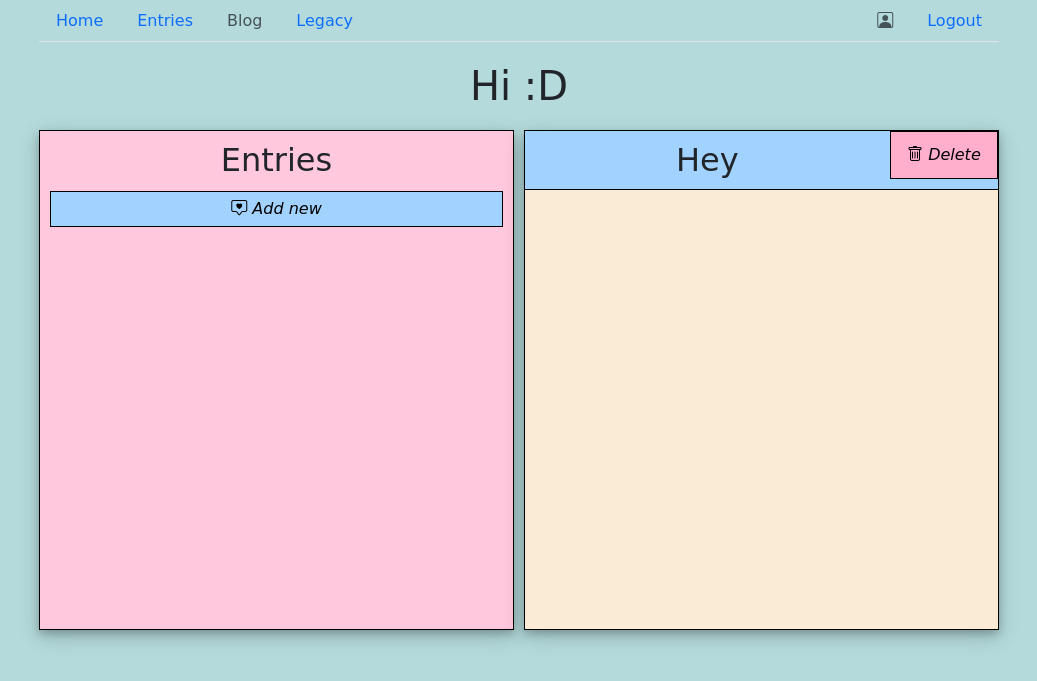
After one commit to Jhxnnat/jone-s-diary, a Flask app: page /legacy in a window 1280 px wide. The commit adds this page. Shown: the top 681 px of the page, without its empty margins (121-1158 px from the left). Run offline with Flask 3, Linux system fonts and the light colour scheme.

Commit message:
crud functionality
bug: entries are not ordered (because the use of 'push')

missing: reset password - remenber me

```diff
--- a/app.py
+++ b/app.py
@@ -1,9 +1,11 @@
 from flask import Flask, redirect, url_for, render_template, request, session, flash
+from functools import wraps
 import os
 from dotenv import load_dotenv
 import pyrebase
 from wtforms import StringField, SubmitField
 from wtforms.validators import DataRequired
+from datetime import datetime
 
 load_dotenv()
 
@@ -17,21 +19,29 @@ firebaseConfig = {
     'messagingSenderId': "829937216313",
     'appId': "1:829937216313:web:a82c58e5422933069e56e8",
     'measurementId': "G-KB0RQRVF0C",
-    'databaseURL': ''
+    'databaseURL': 'https://jone-s-diary-default-rtdb.firebaseio.com/'
 }
 
 firebase = pyrebase.initialize_app(firebaseConfig)
 auth = firebase.auth()
+db = firebase.database()
 
 app.secret_key = os.getenv('APP_SECRET')
 
+# Decorator to check if user is authenticated
+def auth_required(func):
+    @wraps(func)
+    def wrapper(*args, **kwargs):
+        if 'user' in session:
+            return func(*args, **kwargs)
+        else:
+            return redirect('/login')
+    return wrapper
+
+### Public Routes ###
 @app.route('/')
 def index():
     return redirect('/signup')
-
-@app.route('/home')
-def home():
-    return render_template('index.html')
 
 @app.route('/signup', methods=['GET', 'POST'])
 def signup():
@@ -44,8 +54,25 @@ def signup():
         print(username, email, password)
         try:
             user = auth.create_user_with_email_and_password(email, password)
+
+            #set the initial (dafault) data to the new user
             auth.update_profile(user['idToken'], display_name=username)
-            session['user'] = username #TODO: do not use session to store user data, instead use flask_login
+            date = datetime.today().strftime('%Y-%m-%d')
+            data = {
+                "entries":{
+                    'firstKey': {
+                        'content': 'First entry',
+                        'date': date,
+                        'datelast': 'Last modified: no modified date yet',
+                        'index': '0',
+                        'name': 'First'
+                        }
+                }}
+
+            db.child("users").child(email.replace(".", "")).set(data)
+
+            session['user'] = username
+            session['email'] = email
             print("before account info")
             print(auth.get_account_info(user['idToken']))
             return redirect('/home')
@@ -62,23 +89,115 @@ def login():
         try:
             user = auth.sign_in_with_email_and_password(email, password)
             session['user'] = auth.get_account_info(user['idToken'])['users'][0]['displayName']
+            session['email'] = email
             return redirect('/home')
         except:
             flash("Failed to login, please check your credentials")
     return render_template('./login/login.html')
 
+@app.route('/legacy', methods=['GET', 'POST'])
+def legacy():
+    return render_template('legacy.html')
+
+### Protected Routes ###
 @app.route('/logout')
+@auth_required
 def logout():
-    try :
-        session.pop('user')
-    except:
-        pass
+    session.pop('user')
+    if 'email' in session:
+        session.pop('email')
     return redirect('/login')
 
-@app.route('/write/<name>')
-def write(name):
-    return render_template('editor.html', user_name=name)
+@app.route('/home')
+@auth_required
+def home():
+    return render_template('home.html')
 
+@app.route('/entries')
+@auth_required
+def entries():
+    name = session['user']
+    email = session['email']
+    dbentries = db.child("users").child(email.replace(".", "")).child("entries").get().val()
+    #print("Entries: ", dbentries)
+    return render_template('entries.html', user_name=name, entries=dbentries)
+
+@app.route('/editentry/<index>')
+@auth_required
+def editentry(index):
+    email = session['email'].replace(".", "")
+    entry_tittle = db.child("users").child(email).child("entries").child(index).child("name").get().val()
+    entry_text = db.child("users").child(email).child("entries").child(index).child("content").get().val()
+    return render_template('editor.html', index=index, entry_tittle=entry_tittle, entry_text=entry_text)
+
+@app.route('/saveentry', methods=['GET','POST'])
+@auth_required
+def saveentry():
+    if request.method == 'POST':
+        index = request.form['entry-index']
+        print("Entry to save: ", index)
+        tittle = request.form['entry-tittle']
+        text = request.form['entry-text']
+        email = session['email'].replace(".", "")
+        date = datetime.today().strftime('%Y-%m-%d')
+        data = {
+            'content': text,
+            'date': date,
+            'datelast': 'Last modified: ' + date,
+            'index': "deprecated",
+            'name': tittle
+        }
+        db.child("users").child(email).child("entries").child(index).update(data)
+    return redirect('/editentry/' + index)
+
+@app.route('/newentry')
+@auth_required
+def newentry():
+    email = session['email']
+    dbentries = db.child("users").child(email.replace(".", "")).child("entries").get().val()
+    dbentries_len = len(dbentries)
+    date = datetime.today().strftime('%Y-%m-%d')
+    data = {
+        'content': 'New entry',
+        'date': date,
+        'datelast': 'Last modified: no modified date yet',
+        'index': str(dbentries_len),
+        'name': 'New'}
+    db.child("users").child(email.replace(".", "")).child("entries").push(data)
+    print("New entry added")
+    return redirect('/entries')
+
+@app.route('/deleteentryconfirm', methods=['GET','POST'])
+@auth_required
+def deleteentryconfirm():
+    if request.method == 'POST':
+        entry_key = request.form['entry-key']
+        name = request.form['entry-name']
+        print("Entry to delete: ", entry_key)
+    return render_template('deleteentry.html', key=entry_key, name=name)
+
+@app.route('/deleteentry', methods=['GET','POST'])
+@auth_required
+def deleteentry():
+    if request.method == 'POST':
+        email = session['email'].replace(".", "")
+        key = request.form['entry-key']
+        entry = db.child("users").child(email).child("entries").get().val()
+        length = len(entry)
+        print("Length: ", length)
+        if length == 1: #If there is only one entry, we can't delete it, so we just update it
+            data = {
+                'content': 'Unnamed entry',
+                'date': datetime.today().strftime('%Y-%m-%d'),
+                'datelast': 'Last modified: no modified date yet',
+                'index': '0',
+                'name': 'Unnamed'
+            }
+            db.child("users").child(email).child("entries").child("firstKey").update(data)
+        else:
+            db.child("users").child(email).child("entries").child(key).remove()
+
+    return redirect('/entries')
 
 ### Invalid URLS ###
 @app.errorhandler(404)
@@ -88,6 +207,3 @@ def page_not_found(error):
 @app.errorhandler(500)
 def internal_server_error(error):
     return render_template('500.html'), 500
-
-if __name__ == '__main__':
-    app.run(debug=True)
--- /dev/null
+++ b/index.py
@@ -0,0 +1,4 @@
+from app import app
+
+if __name__ == '__main__':
+    app.run(debug=True)
--- a/static/base.css
+++ b/static/base.css
@@ -21,6 +21,6 @@ body {
     margin: auto;
     max-width: 960px;
     flex-wrap: wrap-reverse;
-    background-color: #CDB4DB;
+    background-color: #b4dadb;
     font-family: "Edu AU VIC WA NT Hand", cursive;
 }
--- a/static/editor/editor.css
+++ b/static/editor/editor.css
@@ -38,6 +38,17 @@ body {
     max-height: 500px;
 }
 
+.main-container {
+    display: flex;
+    flex-direction: column;
+    flex: 1;
+    background-color: #FFC8DD;;
+    border : 1px solid black;
+    min-width: 250px;
+    min-height: 400px;
+    box-shadow: 0 4px 8px 0 rgba(0, 0, 0, 0.2), 0 6px 20px 0 rgba(0, 0, 0, 0.19);
+}
+
 .entry-explorer {
     flex: 1;
     background-color: #FFC8DD;
@@ -75,19 +86,43 @@ body {
     max-height: 400px;
     margin: 10px;
     overflow-y: auto;
-    background-color: black;
+    /* background-color: black; */
+}
+
+.entry-container {
+    display: flex;
+    flex-direction: row;
+    margin: 10px;
 }
 
 .entry {
+    width: 100%;
+    flex: 4;
     padding: 10px;
     padding-right: 5px;
     border: 1px solid black;
     margin-bottom: 10px;
     background-color: #FFAFCC;
     box-shadow: 0 4px 8px 0 rgba(0, 0, 0, 0.2), 0 6px 20px 0 rgba(0, 0, 0, 0.19);
+    color: black;
 }
 .entry:hover {
     background-color: antiquewhite;
+    cursor: pointer;
+}
+
+.entry-delete {
+    background-color: #FFAFCC;
+    border: 1px solid black;
+    color: black;
+    flex: 1;
+    padding: 1px 10px;
+    text-align: center;
+    text-decoration: none;
+    display: inline-block;
+    font-family: "Edu AU VIC WA NT Hand", cursive;
+    font-size: 16px;
+    margin-bottom: 10px;
     cursor: pointer;
 }
 
@@ -109,22 +144,8 @@ body {
     background-color: #BDE0FE;
 }
 
-.main-container {
-    flex: 3;
-    background-color: #FFC8DD;;
-    border : 1px solid black;
-    min-width: 250px;
-    min-height: 400px;
-    display: flex;
-    flex-direction: column;
-    box-shadow: 0 4px 8px 0 rgba(0, 0, 0, 0.2), 0 6px 20px 0 rgba(0, 0, 0, 0.19);
-}
-
-.diary-tittle-container {
-    flex: 1;
-    display: flex;
-    background-color: #A2D2FF;
-    border-bottom: 1px solid black;
+.entry-delete:hover {
+    background-color: #FFC8DD;
 }
 
 .diary-tittle {
@@ -132,22 +153,13 @@ body {
     text-align: center;
     border: none;
     margin: 10px;
+    background: none;
 }
 
-.entry-delete {
-    background-color: #FFAFCC;
-    border: 1px solid black;
-    padding: 1px 10px;
-    text-align: center;
-    text-decoration: none;
-    display: inline-block;
-    font-family: "Edu AU VIC WA NT Hand", cursive;
-    font-size: 16px;
-    margin: 10px;
-    cursor: pointer;
-}
-.entry-delete:hover {
-    background-color: #FFC8DD;
+.diary-tittle-container {
+    display: flex;
+    background-color: #A2D2FF;
+    border-bottom: 1px solid black;
 }
 
 .diary-text-container {
@@ -167,3 +179,20 @@ body {
     resize: none;
     overflow-y: auto;
 }
+
+.diary-button {
+    background-color: #FFAFCC;
+    border: 1px solid black;
+    color: black;
+    padding: 1px 10px;
+    text-align: center;
+    text-decoration: none;
+    display: inline-block;
+    font-family: "Edu AU VIC WA NT Hand", cursive;
+    font-size: 16px;
+    margin: 10px;
+    cursor: pointer;
+}
+.diary-button:hover {
+    background-color: #FFC8DD;
+}
--- a/static/editor/editor.js
+++ b/static/editor/editor.js
@@ -2,6 +2,7 @@
 window.entryAmount = 0;
 
 document.addEventListener("DOMContentLoaded", function(){
+    console.log("Document loaded");
     //add event listener to the new-entry button
     document.querySelector(".entry-list-add").addEventListener("click", newEntry);
 
--- /dev/null
+++ b/templates/legacy.html
@@ -0,0 +1,45 @@
+{% extends "base.html" %}
+
+{% block title %}Someone's Diary{% endblock %}
+
+{% block head %}
+    <link rel="stylesheet" href="{{ url_for('static', filename='/editor/editor.css') }}">
+    <script src="{{ url_for('static', filename='editor/editor.js') }}" defer></script>
+
+    <!-- <link rel="preconnect" href="https://fonts.googleapis.com">
+    <link rel="preconnect" href="https://fonts.gstatic.com" crossorigin>
+    <link href="https://fonts.googleapis.com/css2?family=Edu+AU+VIC+WA+NT+Hand:wght@400..700&family=Noto+Sans+Tai+Le&display=swap" rel="stylesheet"> -->
+{% endblock %}
+
+{% block content %}
+
+<h1 class="title">Hi :D</h1>
+<div class="main">
+    <div class="entry-explorer">
+        <h2 class="entry-list-title">Entries</h2>
+        <button class="entry-list-add">
+            <i class="bi bi-chat-square-heart"> Add new</i>
+        </button>
+        <div class="entry-list">
+            <!--<div class="entry entry-selected" data-index="0">
+                <p class="entry-name">Entry 0</p>
+                <p class="entry-date">no date yet</p>
+                <p class="entry-date-last">no date yet</p>
+            </div>-->
+        </div>
+    </div>
+
+    <div class="main-container">
+        <div class="diary-tittle-container">
+            <h2 class="diary-tittle" contenteditable="true" spellcheck="false">Hey</h2>
+            <button class="entry-delete">
+                <i class="bi bi-trash"> Delete</i>
+            </button>
+        </div>
+        <div class="diary-text-container">
+            <textarea class="diary-text" spellcheck="false"></textarea>
+        </div>
+    </div>
+</div>
+
+{% endblock %}
--- a/templates/navbar.html
+++ b/templates/navbar.html
@@ -3,13 +3,13 @@
         <a class="nav-link" aria-current="page" href="{{ url_for('home') }}">Home</a>
     </li>
     <li class="nav-item">
-        <a class="nav-link" href="{{ url_for('write',name='jhonna') }}">Write</a>
+        <a class="nav-link" href="{{ url_for('entries') }}">Entries</a>
     </li>
     <li class="nav-item">
         <a class="nav-link disabled" href="#">Blog</a>
     </li>
     <li class="nav-item">
-        <a class="nav-link" aria-disabled="true">About</a>
+        <a class="nav-link" aria-disabled="true" href="{{ url_for('legacy') }}">Legacy</a>
     </li>
     <li class="ms-auto nav-item">
         <a class="nav-link disabled content-end" aria-disabled="true">
--- a/templates/other_index.html
+++ b/templates/old.html
@@ -4,15 +4,15 @@
     <meta charset="UTF-8">
     <meta name="viewport" content="width=device-width, initial-scale=1.0">
     <title>Someone's Diary</title>
-    <link rel="shortcut icon" href="/static/favicon.ico"/>
-    <link rel="stylesheet" href="/static/styles.css">
+    <link rel="stylesheet" href="/static/base.css">
+    <link rel="stylesheet" href="/static/editor/editor.css">
     <link rel="stylesheet" href="https://cdn.jsdelivr.net/npm/bootstrap-icons@1.11.3/font/bootstrap-icons.min.css">
 
     <link rel="preconnect" href="https://fonts.googleapis.com">
     <link rel="preconnect" href="https://fonts.gstatic.com" crossorigin>
     <link href="https://fonts.googleapis.com/css2?family=Edu+AU+VIC+WA+NT+Hand:wght@400..700&family=Noto+Sans+Tai+Le&display=swap" rel="stylesheet">
 
-    <script src="/static/scripts.js" defer></script>
+    <script src="/static/editor/editor.js" defer></script>
 </head>
 <body>
     <h1 class="title">Hey {{ user_name }}</h1>
```
Also changed, not shown: requirements.txt (added, +36 -0 lines), templates/deleteentry.html (added, +27 -0 lines), templates/editor.html (+17 -21 lines), templates/entries.html (added, +45 -0 lines), 1 other file.
